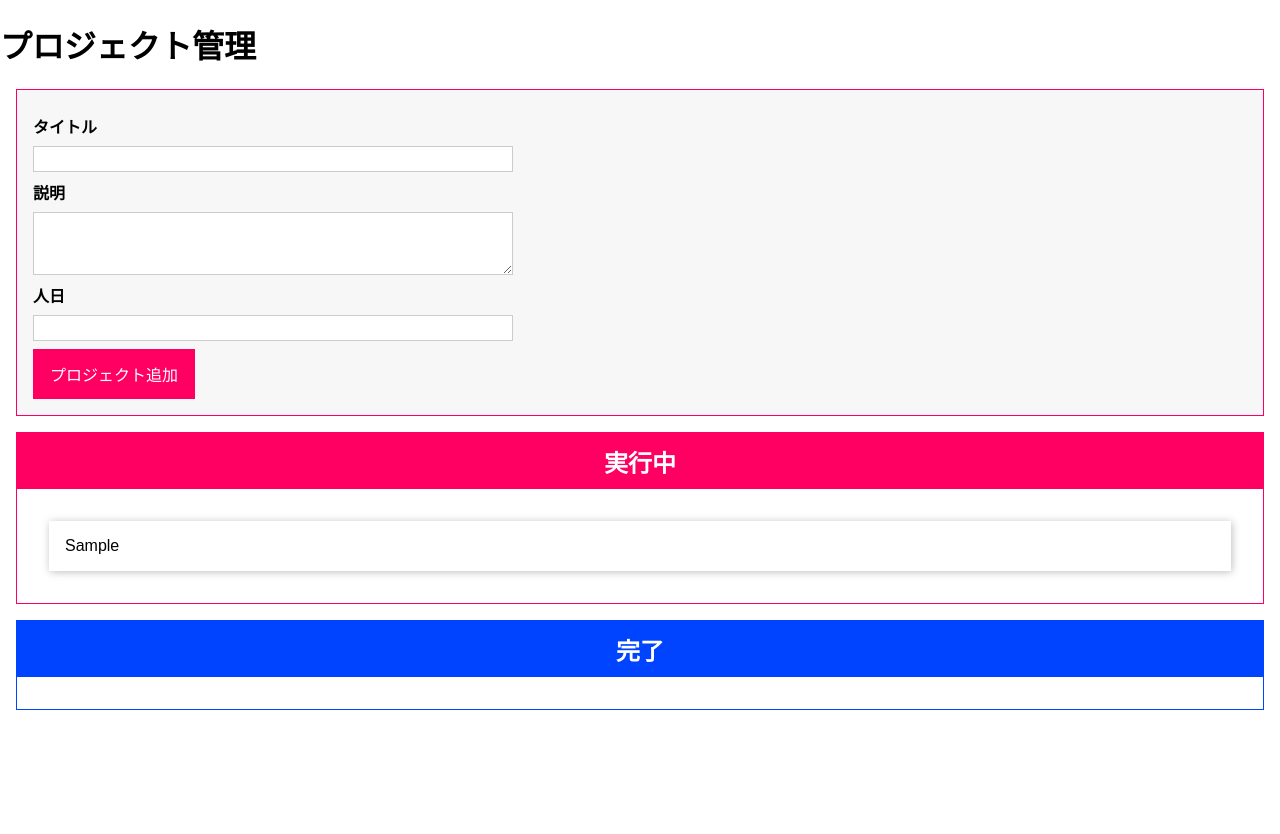
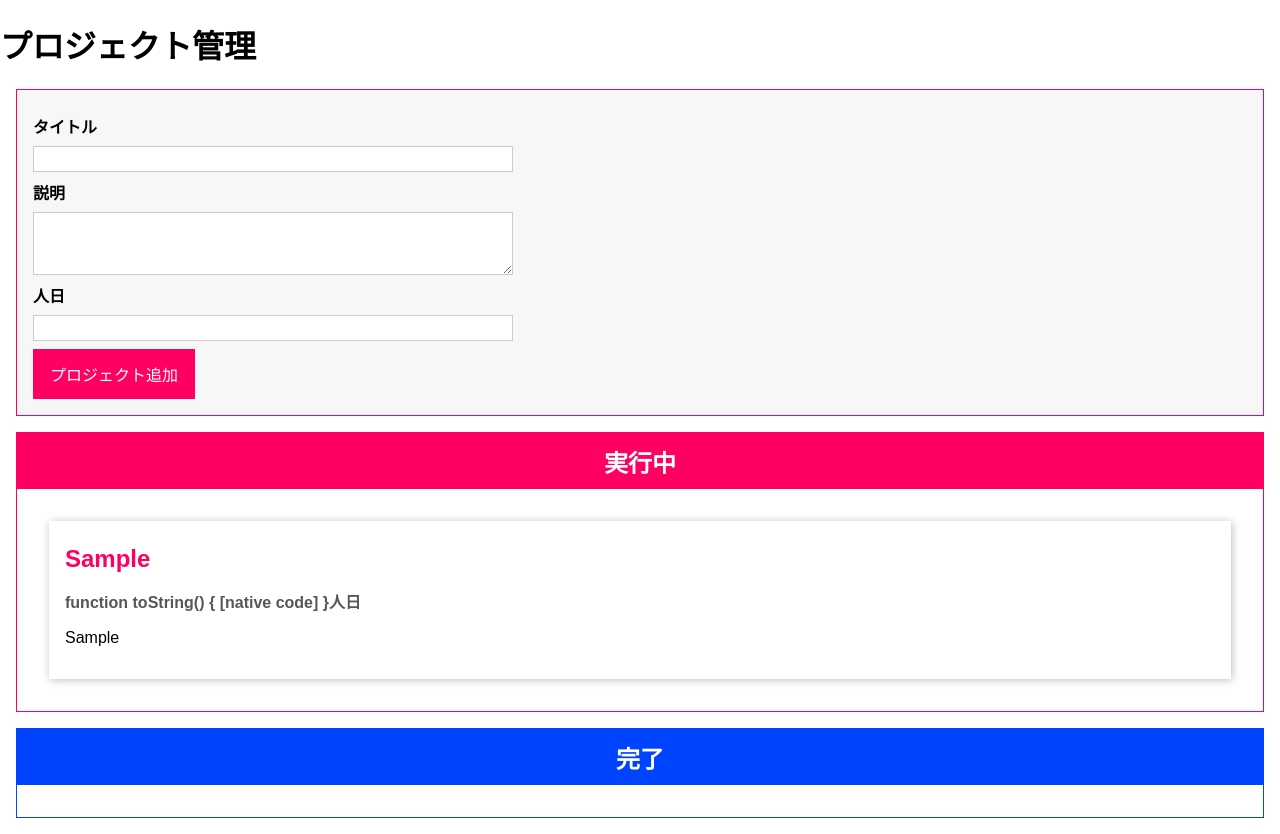
Before and after one commit to asato-oi/typescript-learning-01, a website built with Vite: page index.html in a window 1280 px wide. Both pictures are taken after typing "Sample", "Sample", "5" into the empty fields and a click on the button "プロジェクト追加". Before the commit the page ends 800 px from the top, so only its background shows below. Built offline with nearby package versions, Linux system fonts and the light colour scheme.

Commit message:
✨ アイテムの表示内容を変更

```diff
--- a/index.html
+++ b/index.html
@@ -28,8 +28,12 @@
       <button type="submit">プロジェクト追加</button>
     </form>
   </template>
-  <template id="single-project">
-    <li></li>
+  <template id="single-project" class="js-project-item">
+    <li>
+      <h2></h2>
+      <h3></h3>
+      <p></p>
+    </li>
   </template>
   <template id="project-list" class="js-project-list">
     <section class="projects">
--- a/src/main.ts
+++ b/src/main.ts
@@ -159,6 +159,34 @@
   }
 }
 
+class ProjectItem extends Component<HTMLUListElement, HTMLLIElement> {
+  private project: Project;
+
+  get manDay() {
+    if (this.project.manDay < 20) {
+      return this.project.manDay.toString + "人日";
+    } else {
+      return (this.project.manDay / 20).toString() + "人月";
+    }
+  }
+
+  constructor(hostId: string, project: Project) {
+    super(".js-project-item", hostId, false, project.id);
+    this.project = project;
+
+    this.configure();
+    this.renderContent();
+  }
+
+  configure(): void {}
+
+  renderContent(): void {
+    this.element.querySelector("h2")!.textContent = this.project.title;
+    this.element.querySelector("h3")!.textContent = this.manDay;
+    this.element.querySelector("p")!.textContent = this.project.description;
+  }
+}
+
 class ProjectList extends Component<HTMLDivElement, HTMLElement> {
   assignedProjects: Project[] = [];
 
@@ -198,9 +226,7 @@
     listEl.innerHTML = "";
 
     for (const projectItem of this.assignedProjects) {
-      const listItem = document.createElement("li");
-      listItem.textContent = projectItem.title;
-      listEl.appendChild(listItem);
+      new ProjectItem(`#${listEl.id}`, projectItem);
     }
   }
 }
```
